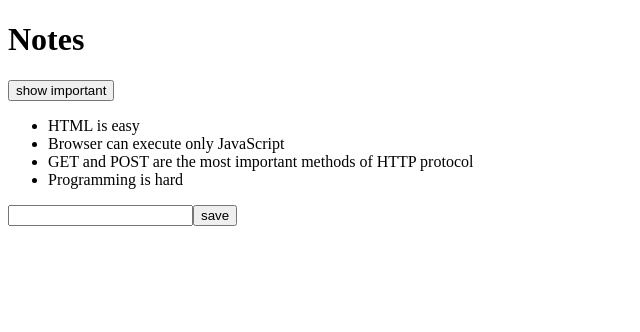
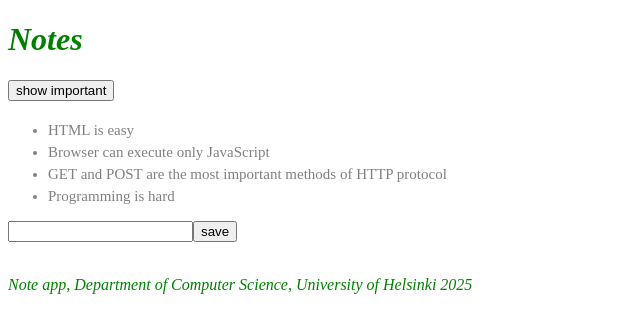
Before and after one commit to Sazid99246/fullstack-open, a React (Vite) app in the folder part2/notes/: page / in a window 1280 px wide. Shown: the top 332 px of the page, without its empty margins (0-640 px from the left). Built offline with nearby package versions, Linux system fonts and the light colour scheme; data requests are answered from the project's data file.

Commit message:
Styles added to Notes

```diff
--- a/part2/notes/src/App.jsx
+++ b/part2/notes/src/App.jsx
@@ -1,34 +1,29 @@
-import { useState } from "react"
-import { useEffect } from "react";
-import Note from "./components/Note"
+import { useState, useEffect } from 'react'
+import Footer from './components/Footer'
+import Note from './components/Note'
+import Notification from './components/Notification'
 import noteService from './services/notes'
 
 const App = () => {
   const [notes, setNotes] = useState([])
-  const [newNote, setNewNote] = useState('');
+  const [newNote, setNewNote] = useState('')
   const [showAll, setShowAll] = useState(true)
+  const [errorMessage, setErrorMessage] = useState(null)
 
   useEffect(() => {
-    noteService
-      .getAll()
-      .then(initialNotes => {
+    noteService.getAll().then(initialNotes => {
       setNotes(initialNotes)
     })
   }, [])
 
-  console.log('render', notes.length, 'notes')
-
-  const addNote = (event) => {
+  const addNote = event => {
     event.preventDefault()
     const noteObject = {
       content: newNote,
-      important: Math.random() < 0.5,
-      id: String(notes.length + 1),
+      important: Math.random() > 0.5
     }
 
-    noteService
-      .create(noteObject)
-      .then(returnedNote => {
+    noteService.create(noteObject).then(returnedNote => {
       setNotes(notes.concat(returnedNote))
       setNewNote('')
     })
@@ -41,44 +36,48 @@ const App = () => {
     noteService
       .update(id, changedNote)
       .then(returnedNote => {
-        setNotes(notes.map(note => note.id === id ? returnedNote : note))
+        setNotes(notes.map(note => (note.id !== id ? note : returnedNote)))
       })
       .catch(error => {
-      alert(
-        `the note '${note.content}' was already deleted from server`
+        setErrorMessage(
+          `Note '${note.content}' was already removed from server`
         )
+        setTimeout(() => {
+          setErrorMessage(null)
+        }, 5000)
         setNotes(notes.filter(n => n.id !== id))
       })
   }
 
-  const handleNoteChange = (event) => {
+  const handleNoteChange = event => {
     setNewNote(event.target.value)
   }
+
+  const notesToShow = showAll ? notes : notes.filter(note => note.important)
 
   return (
     <div>
       <h1>Notes</h1>
+      <Notification message={errorMessage} />
       <div>
         <button onClick={() => setShowAll(!showAll)}>
           show {showAll ? 'important' : 'all'}
         </button>
       </div>
       <ul>
-        {notes.map(note =>
+        {notesToShow.map(note => (
           <Note
             key={note.id}
             note={note}
             toggleImportance={() => toggleImportanceOf(note.id)}
           />
-        )}
+        ))}
       </ul>
       <form onSubmit={addNote}>
-        <input
-          value={newNote}
-          onChange={handleNoteChange}
-        />
+        <input value={newNote} onChange={handleNoteChange} />
         <button type="submit">save</button>
       </form>
+      <Footer />
     </div>
   )
 }
--- a/part2/notes/src/components/Footer.jsx
+++ b/part2/notes/src/components/Footer.jsx
@@ -0,0 +1,17 @@
+const Footer = () => {
+  const footerStyle = {
+    color: 'green',
+    fontStyle: 'italic'
+  }
+
+  return (
+    <div style={footerStyle}>
+      <br />
+      <p>
+        Note app, Department of Computer Science, University of Helsinki 2025
+      </p>
+    </div>
+  )
+}
+
+export default Footer
--- a/part2/notes/src/components/Note.jsx
+++ b/part2/notes/src/components/Note.jsx
@@ -1,5 +1,5 @@
 const Note = ({ note }) => {
-  return <li>{note.content}</li>
+  return <li className="note">{note.content}</li>
 }
 
 export default Note;
--- a/part2/notes/src/components/Notification.jsx
+++ b/part2/notes/src/components/Notification.jsx
@@ -0,0 +1,13 @@
+const Notification = ({ message }) => {
+  if (message === null) {
+    return null
+  }
+
+  return (
+    <div className="error">
+      {message}
+    </div>
+  )
+}
+
+export default Notification
--- /dev/null
+++ b/part2/notes/src/index.css
@@ -0,0 +1,20 @@
+h1 {
+  color: green;
+  font-style: italic;
+}
+
+.note {
+  color: grey;
+  padding-top: 5px;
+  font-size: 15px;
+}
+
+.error {
+  color: red;
+  background: lightgrey;
+  font-size: 20px;
+  border-style: solid;
+  border-radius: 5px;
+  padding: 10px;
+  margin-bottom: 10px;
+}
--- a/part2/notes/src/main.jsx
+++ b/part2/notes/src/main.jsx
@@ -1,4 +1,5 @@
 import ReactDOM from 'react-dom/client'
 import App from './App'
+import './index.css'
 
-ReactDOM.createRoot(document.getElementById('root')).render(<App/>)
+ReactDOM.createRoot(document.getElementById('root')).render(<App />)
```
Also changed, not shown: part2/notes/src/services/notes.js (+9 -5 lines). Lines whose indentation alone changed are shown as unchanged.
